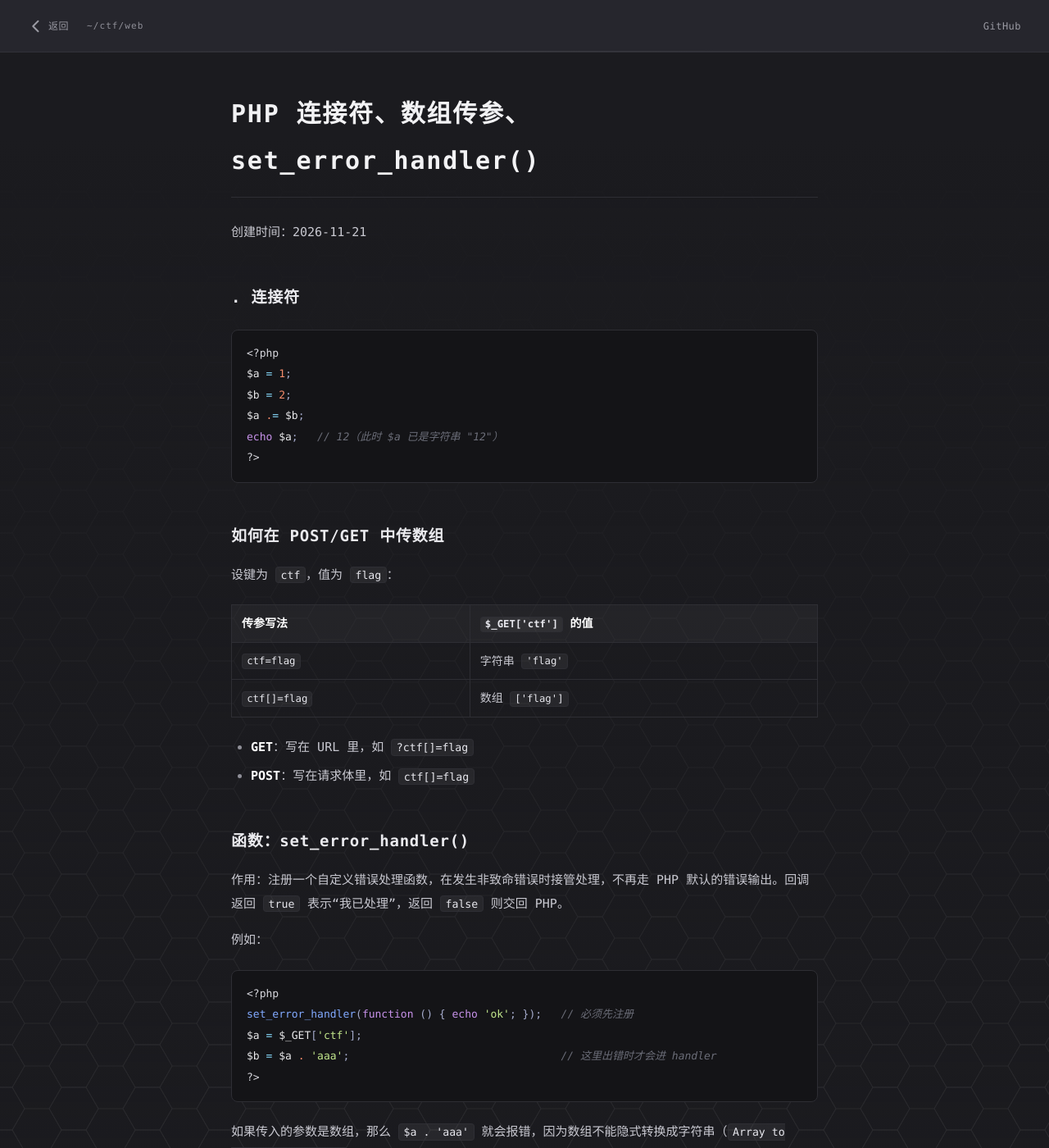
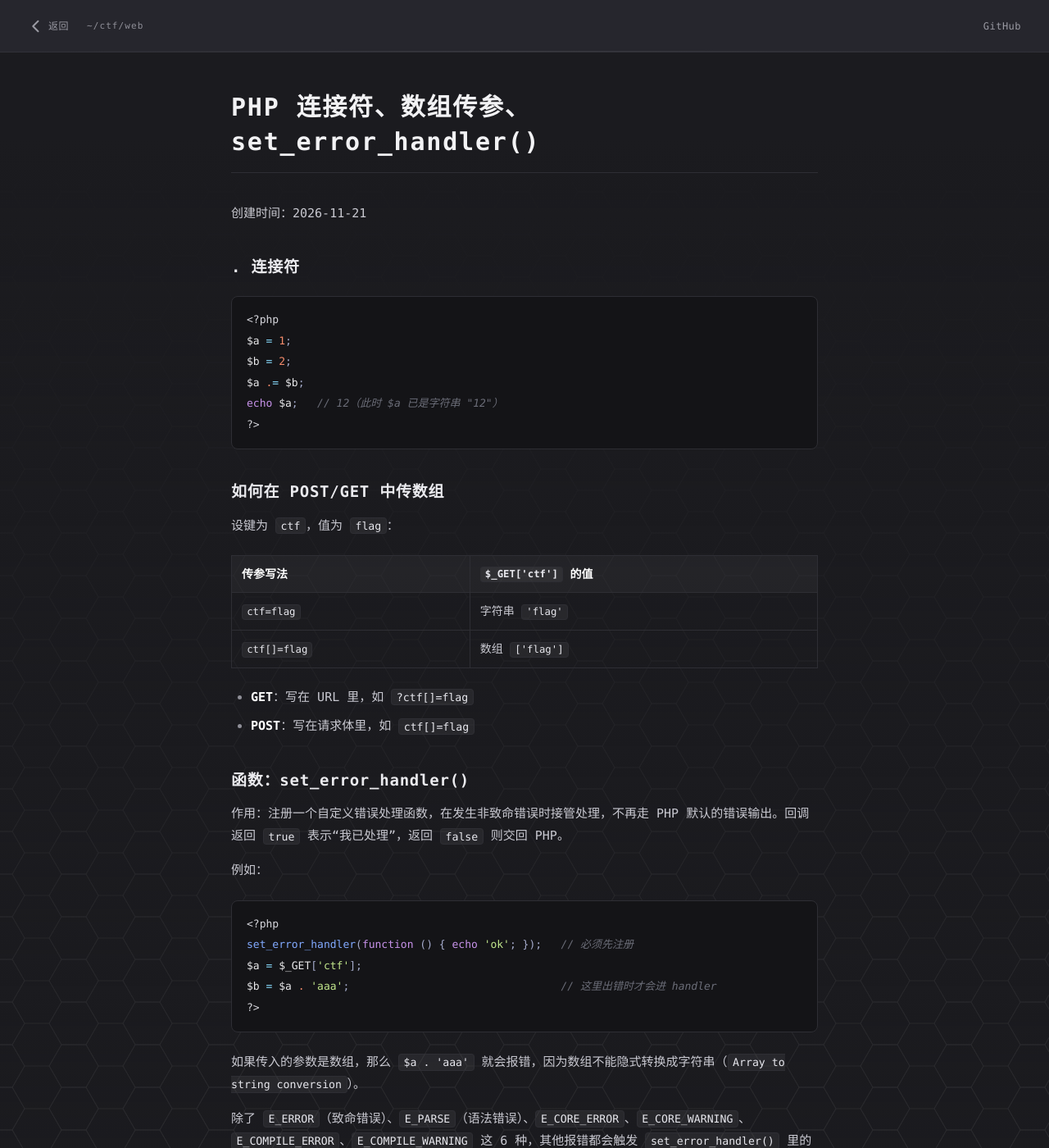
Before and after one commit to Min-2233/Min-2233.github.io, a Jekyll site: the page built from ctf/web/php相关漏洞.md, in a window 1280 px wide and 1400 px high. Shown: the whole window at 82% size. Built offline with Jekyll 4.4.1, drawn with Linux system fonts in a browser that asks for light colours.

Commit message:
Update note.css

```diff
--- a/assets/css/note.css
+++ b/assets/css/note.css
@@ -181,3 +181,45 @@
 
 
 }
+
+/* 大标题：下方留足空间 */
+.article h1{
+  margin-bottom:1.2em;   /* 30px 字号下约 36px */
+}
+
+
+/* 大标题 */
+.article h1{
+  margin-top:0;
+  margin-bottom:1.2em;
+  line-height:1.4;
+}
+
+/* 小标题 */
+.article h2{
+  margin-top:2em;
+  margin-bottom:.8em;
+  line-height:1.4;
+}
+
+.article h3{
+  margin-top:1.8em;
+  margin-bottom:.6em;
+  line-height:1.4;
+}
+
+/* 正文 */
+.article p{
+  margin:1em 0;
+  line-height:1.8;
+}
+
+/* 代码块 */
+.article pre{
+  margin:1.5em 0;
+}
+
+/* 表格 */
+.article table{
+  margin-bottom:1.5em;
+}
```
